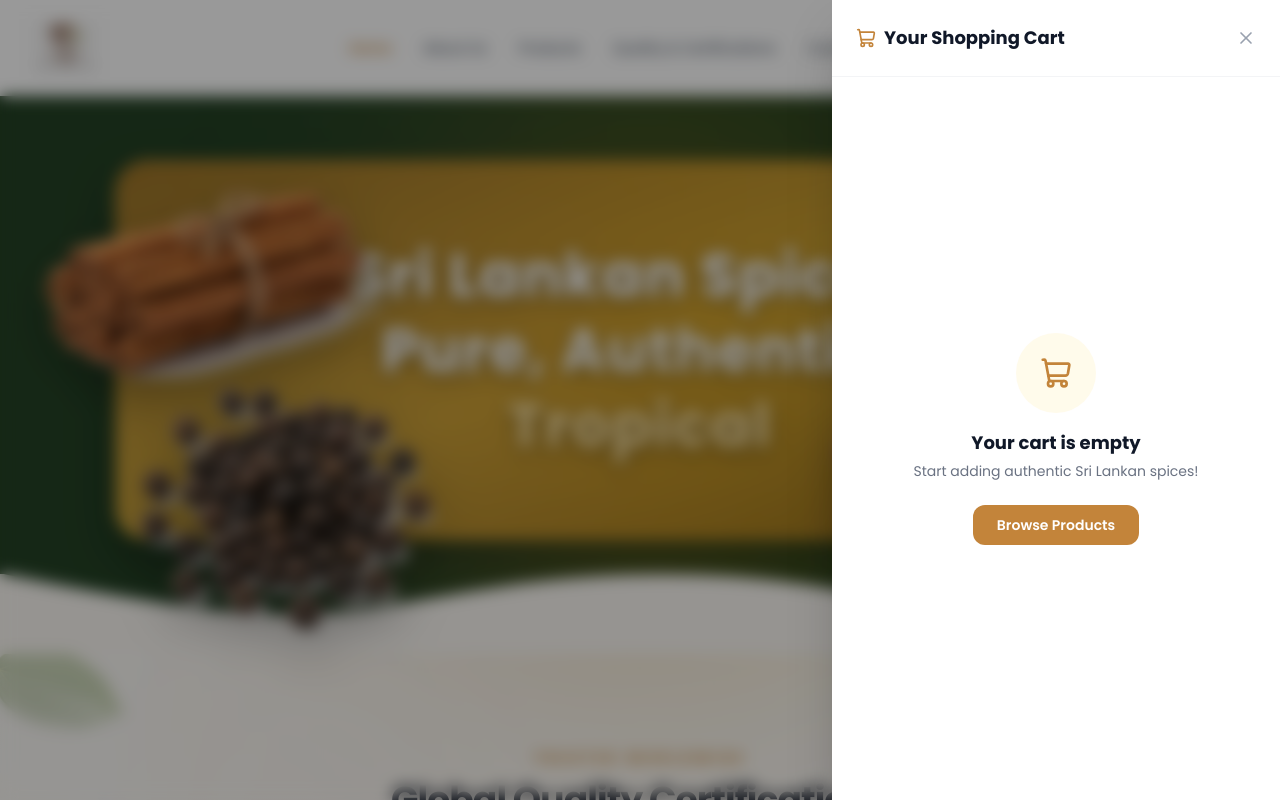
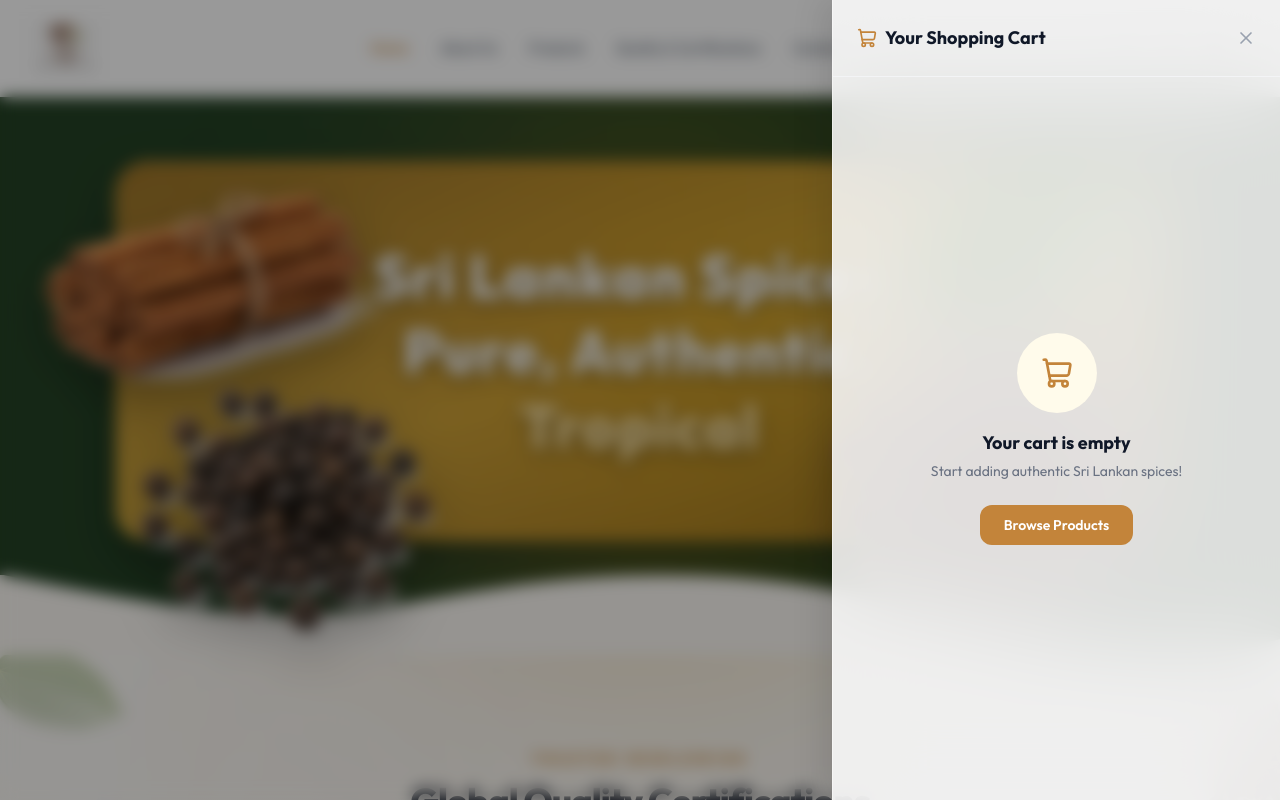
Before and after one commit to Deneth0077/Ceylon-Spices, a Next.js app: page / in a window 1280 px wide. Both pictures are taken after a click on the element 1213 px from the left and 48 px from the top of the page. Shown: the top 800 px of the page. Built offline with nearby package versions, Linux system fonts and the light colour scheme.

Commit message:
feat: implement responsive layout, custom global styles, and dynamic navigation bar with integrated cart and search functionality

```diff
--- a/src/app/globals.css
+++ b/src/app/globals.css
@@ -8,7 +8,7 @@
 @theme inline {
   --color-background: var(--background);
   --color-foreground: var(--foreground);
-  --font-sans: var(--font-poppins);
+  --font-sans: var(--font-outfit);
 
   --color-cap-green: #244225;
   --color-cap-gold: #c3843a;
--- a/src/app/layout.tsx
+++ b/src/app/layout.tsx
@@ -1,14 +1,13 @@
 import type { Metadata } from "next";
-import { Poppins } from "next/font/google";
+import { Outfit } from "next/font/google";
 import "./globals.css";
 import Navbar from "@/components/Navbar";
 import Footer from "@/components/Footer";
 import { CartProvider } from "@/context/CartContext";
 
-const poppins = Poppins({
-  variable: "--font-poppins",
+const outfit = Outfit({
+  variable: "--font-outfit",
   subsets: ["latin"],
-  weight: ["300", "400", "500", "600", "700"],
 });
 
 export const metadata: Metadata = {
@@ -22,7 +21,7 @@ export default function RootLayout({
   children: React.ReactNode;
 }>) {
   return (
-    <html lang="en" className={`${poppins.variable} h-full antialiased`} suppressHydrationWarning>
+    <html lang="en" className={`${outfit.variable} h-full antialiased`} suppressHydrationWarning>
       <body className="min-h-full flex flex-col font-sans bg-white text-gray-900">
         <CartProvider>
           <Navbar />
--- a/src/components/Navbar.tsx
+++ b/src/components/Navbar.tsx
@@ -115,8 +115,8 @@ export default function Navbar() {
     <>
       <nav className={`sticky top-0 z-50 w-full transition-all duration-500 ${
         scrolled
-          ? "bg-white/95 backdrop-blur-md shadow-md py-2 border-b border-gray-100"
-          : "bg-white py-4 shadow-sm"
+          ? "bg-white/60 backdrop-blur-xl shadow-[0_8px_32px_rgba(0,0,0,0.06)] py-2 border-b border-white/50"
+          : "bg-white/80 backdrop-blur-md py-4 shadow-sm border-b border-white/20"
       }`}>
         <div className="max-w-7xl mx-auto px-4 sm:px-6 lg:px-8">
           <div className={`flex justify-between items-center transition-all duration-500 ${
@@ -184,7 +184,7 @@ export default function Navbar() {
 
         {/* Mobile Menu Panel */}
         {isMobileMenuOpen && (
-          <div className="md:hidden bg-white border-t border-gray-100 shadow-lg absolute w-full left-0 z-40 transition-all duration-300">
+          <div className="md:hidden bg-white/90 backdrop-blur-xl border-t border-white/40 shadow-lg absolute w-full left-0 z-40 transition-all duration-300">
             <div className="px-2 pt-2 pb-4 space-y-1 sm:px-3 flex flex-col">
               {navLinks.map((link) => (
                 <Link
@@ -210,7 +210,7 @@ export default function Navbar() {
           <div className="absolute inset-0 bg-black/40 backdrop-blur-sm transition-opacity" onClick={() => setIsCartOpen(false)} />
 
           <div className="fixed inset-y-0 right-0 max-w-full flex pl-10">
-            <div className="w-screen max-w-md bg-white shadow-2xl flex flex-col h-full transform transition-transform duration-500 ease-in-out">
+            <div className="w-screen max-w-md bg-white/85 backdrop-blur-2xl shadow-[-10px_0_30px_rgba(0,0,0,0.1)] border-l border-white/40 flex flex-col h-full transform transition-transform duration-500 ease-in-out">
               {/* Cart Header */}
               <div className="px-6 py-5 border-b border-gray-100 flex items-center justify-between">
                 <h2 className="text-lg font-bold text-gray-900 flex items-center gap-2">
@@ -328,7 +328,7 @@ export default function Navbar() {
         <div className="fixed inset-0 z-50 overflow-hidden flex items-start justify-center pt-20 px-4">
           <div className="absolute inset-0 bg-black/50 backdrop-blur-sm transition-opacity" onClick={() => setIsSearchOpen(false)} />
 
-          <div className="bg-white rounded-3xl w-full max-w-2xl shadow-2xl relative z-10 overflow-hidden max-h-[80vh] flex flex-col transform transition-all duration-300">
+          <div className="bg-white/85 backdrop-blur-2xl border border-white/40 rounded-3xl w-full max-w-2xl shadow-[0_20px_50px_rgba(0,0,0,0.15)] relative z-10 overflow-hidden max-h-[80vh] flex flex-col transform transition-all duration-300">
             {/* Search Input Box */}
             <div className="p-6 border-b border-gray-100 flex items-center gap-3">
               <Search className="w-6 h-6 text-cap-gold flex-shrink-0" />
```
